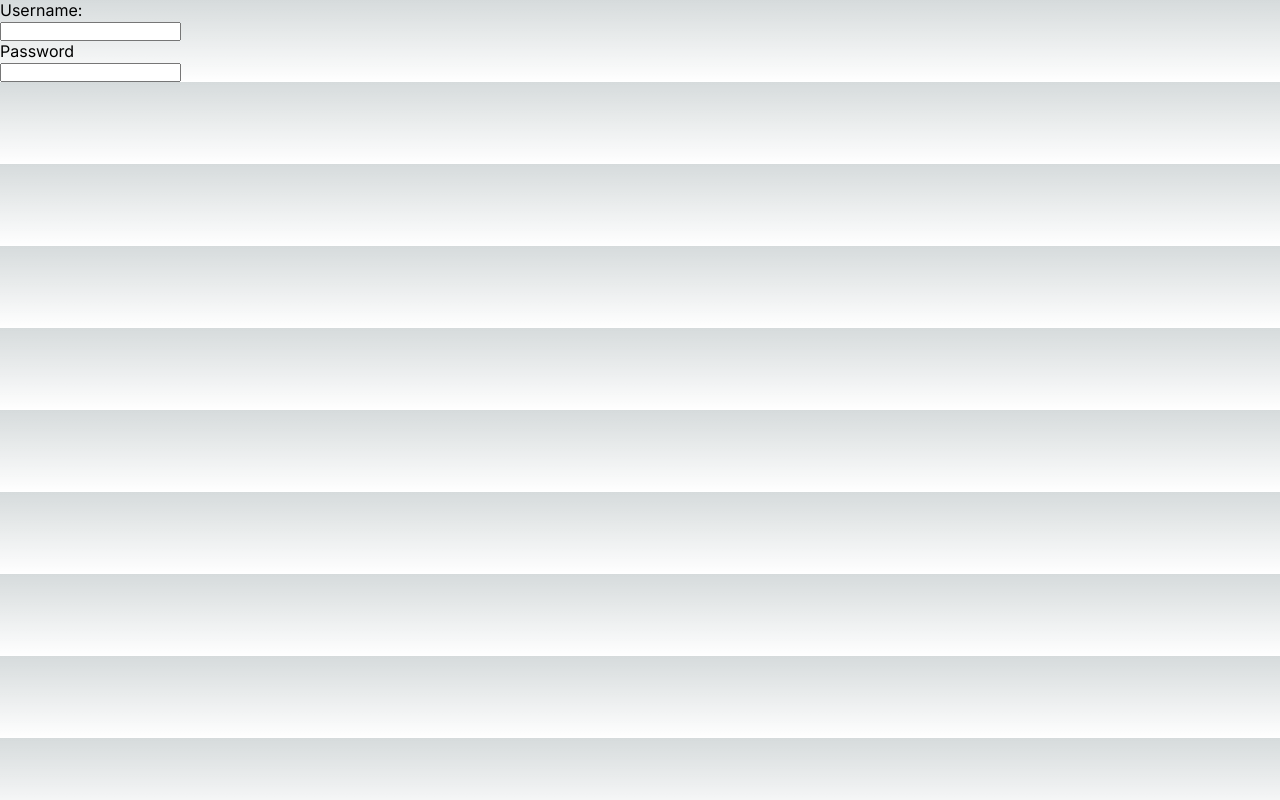
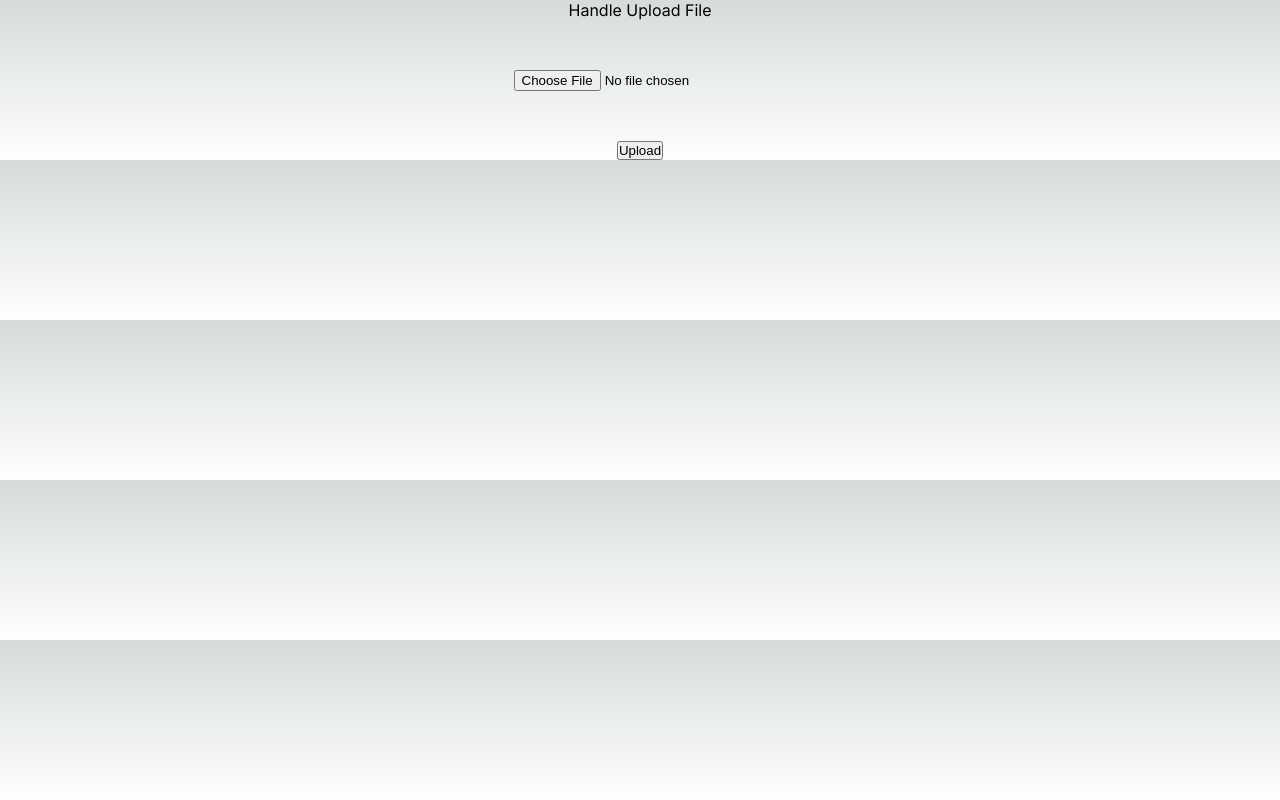
Before and after one commit to dongpfiev2014/work-management-next, a Next.js app: page /about in a window 1280 px wide. Built offline with nearby package versions, Linux system fonts and the light colour scheme.

Commit message:
update file

```diff
--- a/src/app/about/page.tsx
+++ b/src/app/about/page.tsx
@@ -1,14 +1,59 @@
-import React from "react";
+"use client";
 
-const page = () => {
+import axios from "axios";
+import React, { useState } from "react";
+
+const Page = () => {
+  const [file, setFile] = useState<File | undefined>(undefined);
+  const handleFileChange = (event: React.ChangeEvent<HTMLInputElement>) => {
+    if (event.target.files) {
+      console.log("File selected: ", event.target.files);
+      setFile(event.target.files[0]);
+    } else {
+      console.log("No file selected");
+    }
+  };
+
+  const handleUploadFile = async () => {
+    if (file) {
+      console.log(file);
+      const formData = new FormData();
+      formData.append("file", file);
+      const api = `http://localhost:8080/api/v1/upload`;
+      try {
+        const res = await axios(api, {
+          method: "post",
+          headers: {
+            "Content-Type": "multipart/form-data",
+          },
+          data: formData,
+        });
+
+        if (res && res.status === 200 && res.data) {
+          console.log(res.data);
+        }
+      } catch (error) {
+        console.log(error);
+      }
+    } else {
+      console.log("No file selected");
+    }
+  };
   return (
-    <div>
-      <p>Username:</p>
-      <input type="text" />
-      <p>Password</p>
-      <input type="text" />
+    <div
+      style={{
+        display: "flex",
+        flexDirection: "column",
+        justifyContent: "center",
+        alignItems: "center",
+        gap: 50,
+      }}
+    >
+      <p>Handle Upload File</p>
+      <input type="file" onChange={handleFileChange} name="" id="" />
+      <button onClick={handleUploadFile}>Upload</button>
     </div>
   );
 };
 
-export default page;
+export default Page;
```
Also changed, not shown: package.json (+5 -4 lines), 1 other file (tests, documents, lock files or other folders).
